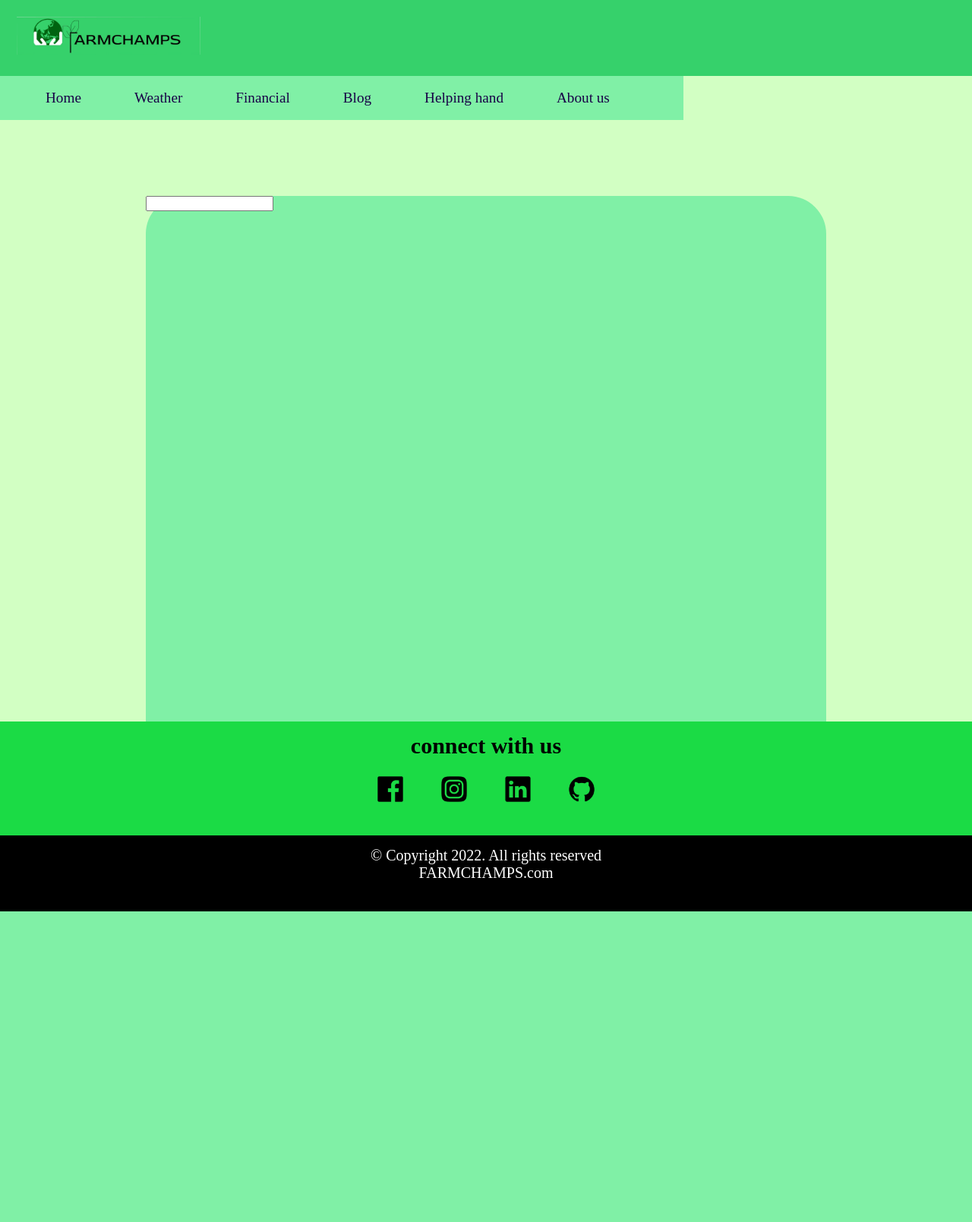
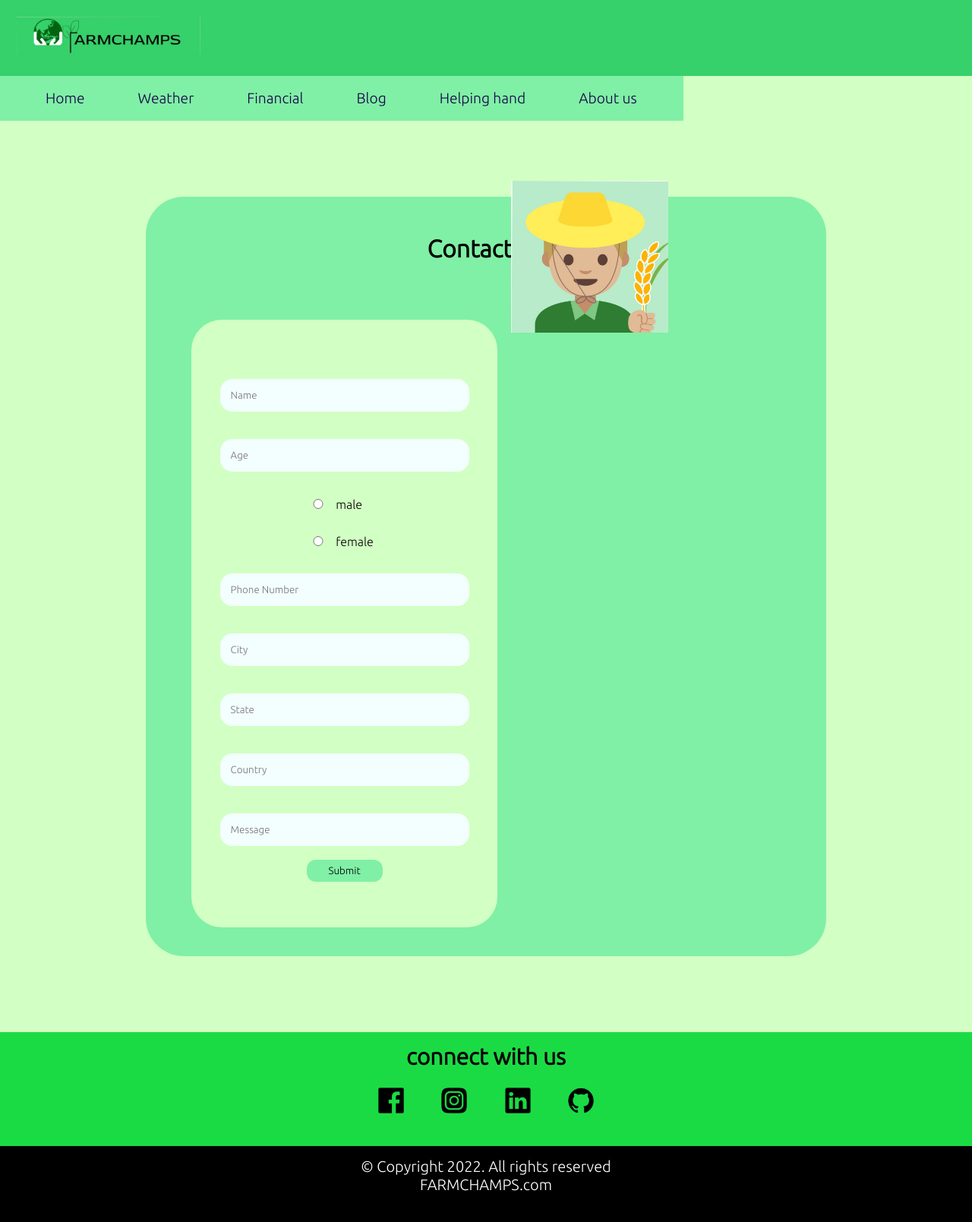
Before and after one commit to farmchamps/FarmChamps, a Flask app: page /support in a window 1280 px wide. Shown: the whole page at 76% size. Before the commit the page ends 1200 px from the top, so only its background shows below. Run offline with Flask 2, Linux system fonts and the light colour scheme.

Commit message:
updating frontend

```diff
--- a/main.py
+++ b/main.py
@@ -1,6 +1,6 @@
 
 import json
-from flask import Flask, render_template, request
+from flask import Flask, render_template, request, flash
 import requests
 from flask_sqlalchemy import SQLAlchemy
 
@@ -21,6 +21,20 @@ app.secret_key = "A_simple_phrase"
 #     sno = db.Column(db.Integer(), primary_key=True)
 #     name = db.Column(db.String(100), unique=False, nullable=False)
 #     password = db.Column(db.String(20), nullable=False)
+
+# class Support(db.Model):
+
+#     # sno,name, age, phone_number, gender, city/village, state, country, message
+
+#     sno = db.Column(db.Integer(), primary_key=True)
+#     name = db.Column(db.String(100), unique=False, nullable=False)
+#     age = db.Column(db.Integer(20), nullable=False)
+#     phonenumber = db.Column(db.String(100), nullable=False)
+#     city_village = db.Column(db.String(100), nullable=False)
+#     state = db.Column(db.String(100), nullable=False)
+#     country = db.Column(db.String(100), nullable=False)
+#     message = db.Column(db.String(100), nullable=False)
+
 
 
 # plugins
@@ -86,8 +100,21 @@ def weather():
 def financials():
     return render_template("financial.html")
 
-@app.route("/support")
+@app.route("/support",methods=['GET', 'POST'])
 def support():
+    if(request.method=='POST'):
+        # name = request.form.get('name')
+        # age = request.form.get('age')
+        # phonenumber = request.form.get('phonenumber')
+        # city_village = request.form.get('city_village')
+        # state = request.form.get('state')
+        # country = request.form.get('country')
+        # message = request.form.get('message')
+        # entry = Login(name=name, age=age, phonenumber=phonenumber, city_village = city_village,state= state,country=country,message=message )
+        # db.session.add(entry)
+        # db.session.commit()
+        flash("your form is submitted successfully")
+
     return render_template("support.html")
 
 
--- a/static/styles/login.css
+++ b/static/styles/login.css
@@ -81,8 +81,8 @@ background-color: rgb(126, 126, 126);
     width: 100%;
     height: 150px;
     background-color: rgb(27, 219, 69);
-    position: absolute;
-    bottom: -300px;
+    /* position: absolute;
+    bottom: -300px; */
     display: inline-flex;
     justify-content: center;
 }
--- a/static/styles/main.css
+++ b/static/styles/main.css
@@ -30,8 +30,8 @@ header{
     padding: 22px;
 }
 footer{
-    position: absolute;
-    bottom: -400px;
+    /* position: absolute;
+    bottom: -400px; */
     width: 100%;
     height: 100px;
     background-color: black;
@@ -151,6 +151,25 @@ nav ul a{
     width: 70%;
     background: #80F0A6;
     margin: 100px auto;
-    height: 800px;
+    height: 1000px;
     border-radius: 50px;
 }
+
+.flash_msg{
+    width: 45%;
+    margin: auto;
+    font-size: x-large;
+    text-align: center;
+    background: rgb(143 146 103 / 64%);
+    padding: 16px 0px;
+    border-radius: 20px;
+    border: 3.2px solid rgb(119, 111, 119);
+    position: fixed;
+    top: 88px;
+    left: 26%;
+    translate-x: -50%;
+    z-index: 20;
+    backdrop-filter: blur(3.7px);
+    -webkit-backdrop-filter: blur(3.7px);
+    cursor: pointer;
+}
--- a/static/styles/support.css
+++ b/static/styles/support.css
@@ -0,0 +1,51 @@
+#finan-form{
+    display: flex;
+    flex-direction: column;
+    width: 45%;
+    background: #D2FFC3;
+    position: relative;
+    top: 75px;
+    left: 60px;
+    padding: 60px 0px;
+    border-radius: 40px;
+}
+
+#finan-form input{
+    padding: 14px;
+    width: 300px;
+    margin: 18px auto;
+    border-radius: 16px;
+    border: 0px;
+    background: #F3FEFE;
+}
+
+.radio_enclose{
+    width: 110px;
+    margin: auto;
+}
+
+.radio_enclose input{
+    width: 40px !important;
+}
+
+#btn{
+    width: 100px;
+    padding: 7px;
+    margin: auto;
+    border-radius: 12px;
+    border: 0px;
+    background: #80F0A6;
+}
+
+#farm_clip{
+    height: 200px;
+    position: absolute;
+    bottom: 362px;
+    right: 400px;
+}
+
+.finan h1{
+    text-align: center;
+    padding: 50px 0px;
+    padding-bottom: 0px;
+}
--- a/templates/layout.html
+++ b/templates/layout.html
@@ -9,6 +9,9 @@
     <link rel="stylesheet" href="../static/styles/main.css">
     <link rel="stylesheet" href="../static/styles/login.css">
     <link rel="stylesheet" href="../static/styles/main.css">
+    <link rel="preconnect" href="https://fonts.googleapis.com">
+<link rel="preconnect" href="https://fonts.gstatic.com" crossorigin>
+<link href="https://fonts.googleapis.com/css2?family=Ubuntu:wght@300&display=swap" rel="stylesheet">
 </head>
 <body>
     <header>
@@ -36,6 +39,15 @@
     </script>
 
     <script type="text/javascript" src="//translate.google.com/translate_a/element.js?cb=googleTranslateElementInit"></script>
+    {% with messages = get_flashed_messages(with_categories=true)%}
+    {% if messages %}
+    {%for category,message in messages%}
+    <div class="flash_msg" id="flash_msg" onclick="flash_click()">
+        {{message}}
+    </div>
+    {%endfor%}
+    {%endif%}
+    {%endwith%}
             {% block body %} {% endblock %}
     </main>
     <div class="contact-details">
@@ -47,6 +59,12 @@
             <a href="#" target="_blank"><img src="../static/images/github.png"></a>
         </div>
     </div>
+    <script>
+        function flash_click(){
+    flash = document.getElementById('flash_msg')
+    flash.style.display = 'none'
+}
+    </script>
     <footer>
         <div class="rights">
             <h4>&copy; Copyright 2022. All rights reserved</h4>
--- a/templates/support.html
+++ b/templates/support.html
@@ -2,9 +2,28 @@
 
 {% block body %}
 
+<link rel="stylesheet" href="../static/styles/support.css">
 <div class="finan">
-    <form action="/support" method="post">
-        <input type="text" placeholder="">
+    <img src="../static/images/farmer_clip.jpg" id="farm_clip" alt="">
+    <h1>Contact Us</h1>
+    <form action="/support" method="post" id="finan-form">
+        <input type="text" name="name" placeholder="Name">
+        <input type="number" name="age" placeholder="Age">
+        <div class="radio_enclose">
+        <input type="radio" name="gender" placeholder="male">
+        male
+        </div>
+        <div class="radio_enclose">
+        <input type="radio" name="gender" placeholder="female">
+        female
+        </div>
+
+        <input type="number" name="phonenumber" placeholder="Phone Number">
+        <input type="text" name="city" placeholder="City">
+        <input type="text" name="state" placeholder="State">
+        <input type="text" name="country" placeholder="Country">
+        <input type="text" name="message" id="msg" placeholder="Message">
+        <button id="btn" >Submit</button>
     </form>
 </div>
 
```
Also changed, not shown: static/styles/index.css (+16 -0 lines), static/images/farmer_clip.jpg (added).
